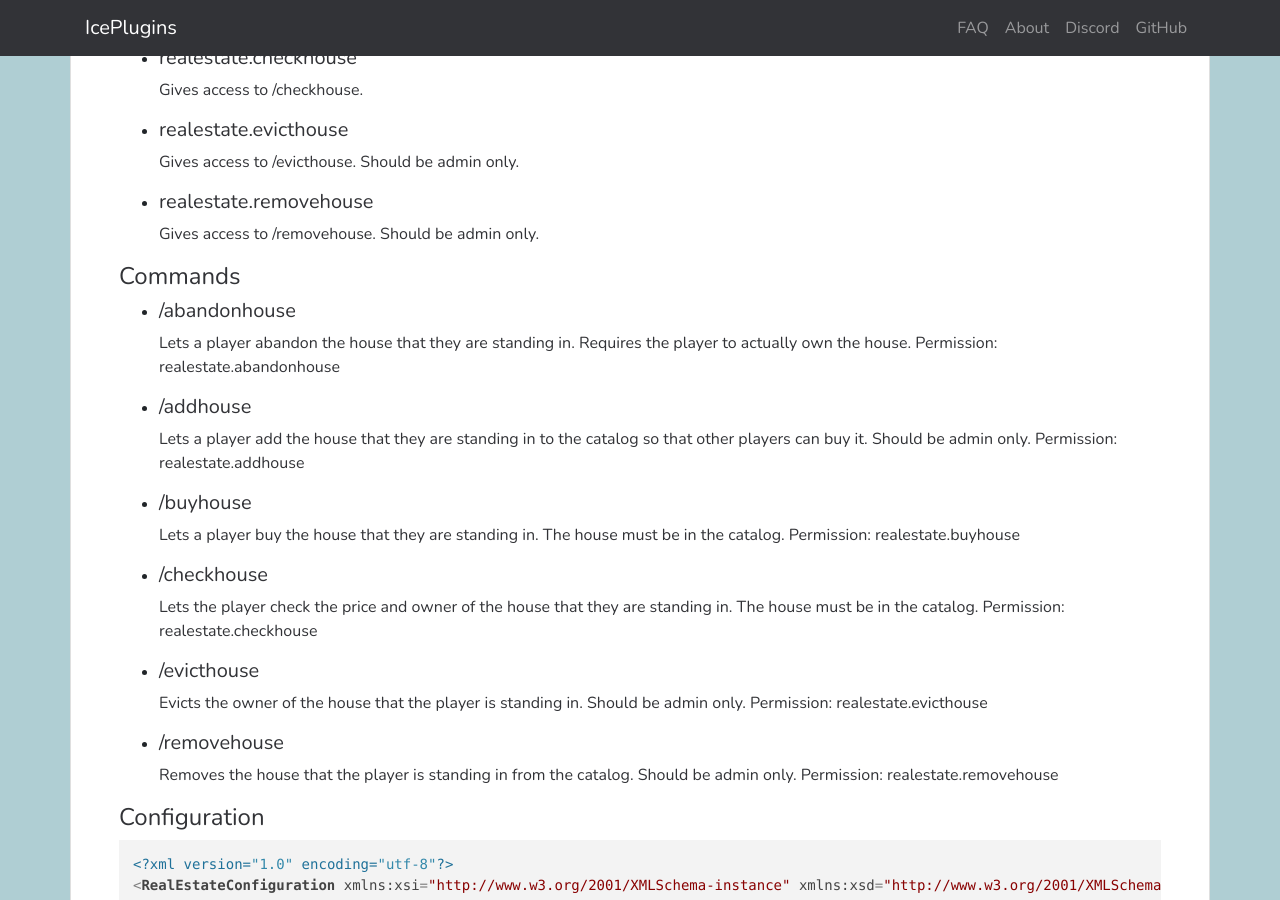
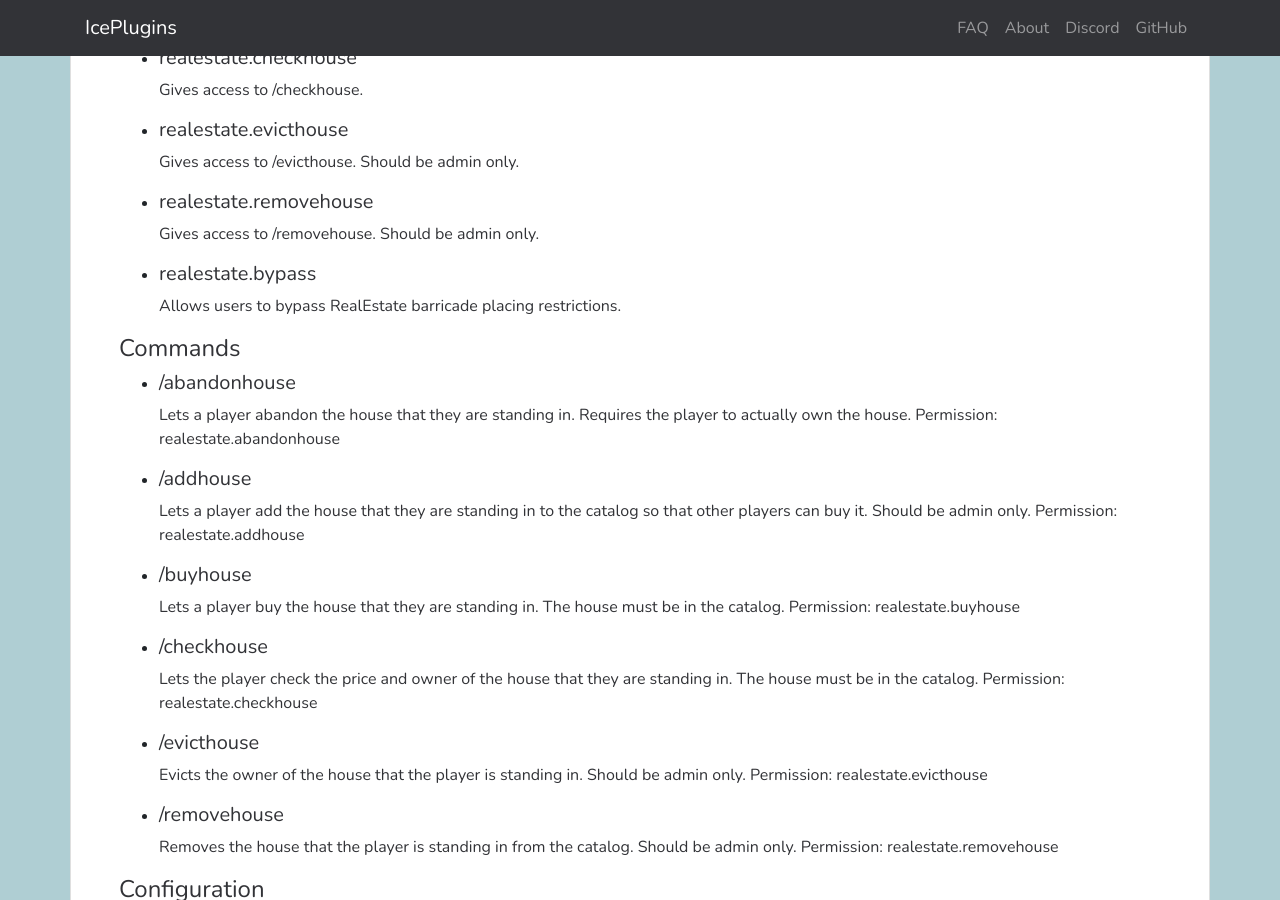
Before and after one commit to IcePlugins/IcePlugins.github.io, a Jekyll site: the page built from _posts/2018-4-12-RealEstate.markdown, in a window 1280 px wide and 900 px high, scrolled down 641 px. Built offline with Jekyll 4.4.1, drawn with Linux system fonts in a browser that asks for light colours; nearby versions of some CDN libraries.

Commit message:
update docs

```diff
--- a/_posts/2018-4-12-RealEstate.markdown
+++ b/_posts/2018-4-12-RealEstate.markdown
@@ -57,6 +57,8 @@ permissions:
       doc: 'Gives access to /evicthouse. Should be admin only.'
     - name: realestate.removehouse
       doc: 'Gives access to /removehouse. Should be admin only.'
+    - name: realestate.bypass
+      doc: 'Allows users to bypass RealEstate barricade placing restrictions.'
 ---
 REQUIRES UCONOMY. IF YOU WANT TO USE AVIECONOMY, USE THE UCONOMYTOAVI WRAPPER ON ROCKETHUB.
 <br />
```
